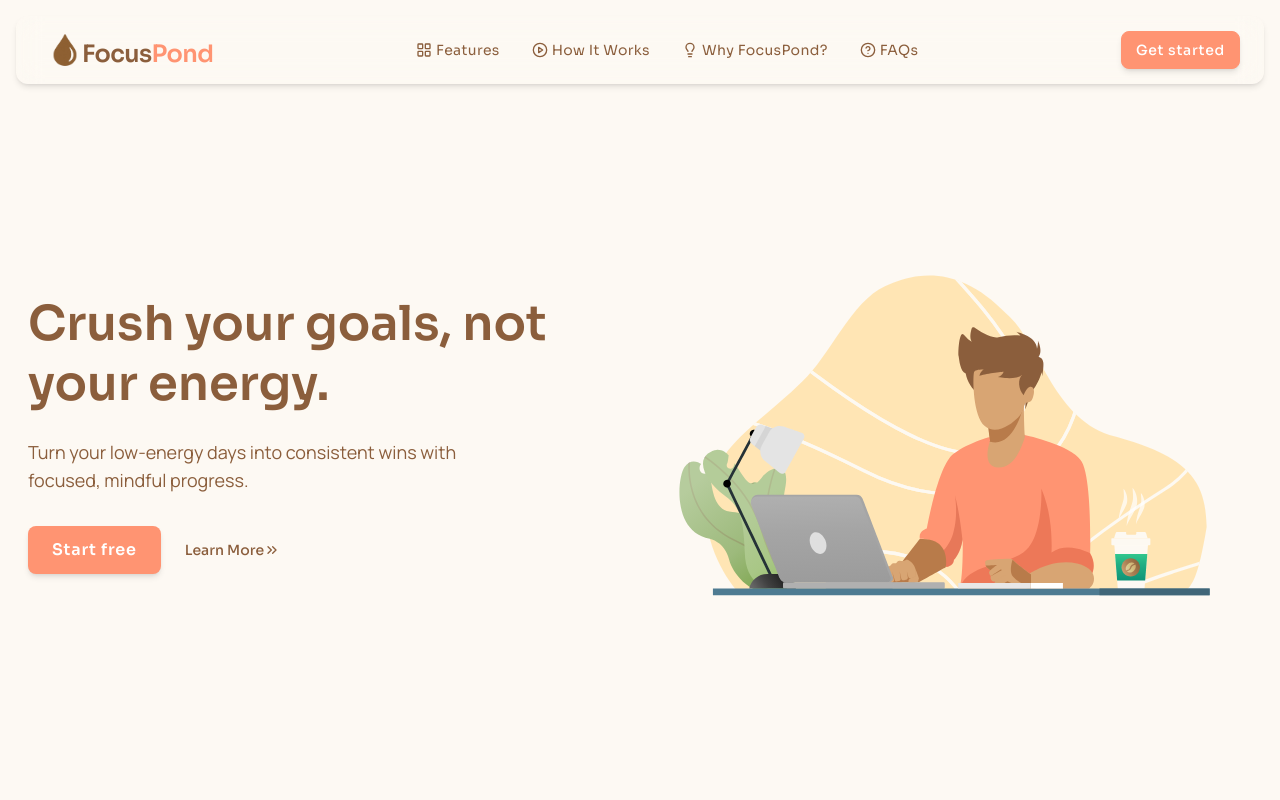
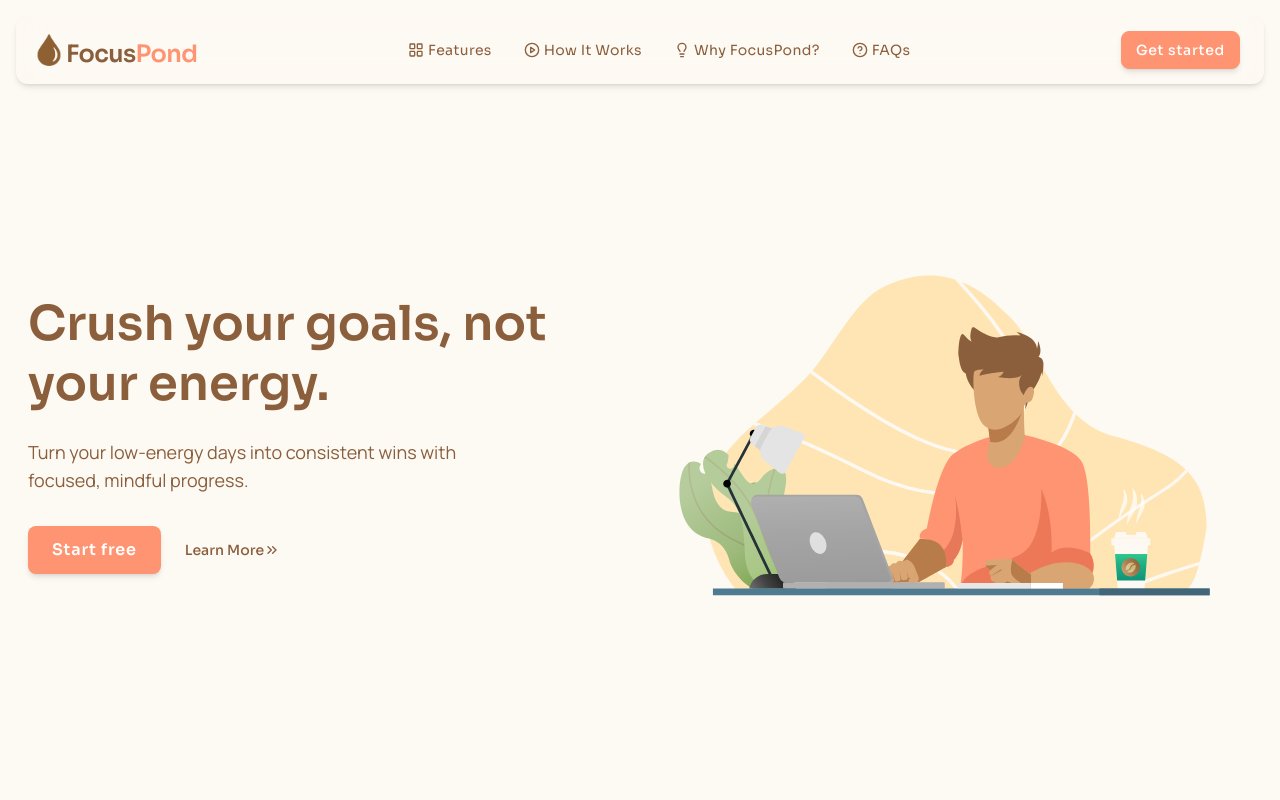
Before and after one commit to liannmaka/Focuspond, a Next.js app: page / in a window 1280 px wide. Shown: the top 800 px of the page. Built offline with nearby package versions, Linux system fonts and the light colour scheme.

Commit message:
bug: fixed the issue with the spacing on the navbar

```diff
--- a/src/app/(landing-page)/_components/NavBar.tsx
+++ b/src/app/(landing-page)/_components/NavBar.tsx
@@ -52,7 +52,9 @@ const NavBar: React.FC = () => {
       <nav className="max-w-[90rem] mx-auto flex justify-between items-center h-[var(--header-height)]">
         {/* Logo and App name */}
         <div className="flex items-center">
-          <BrandLogo />
+          <div className="-ml-4">
+            <BrandLogo />
+          </div>
           <Link
             href="/"
             className="text-walnut-brown font-sora text-2xl font-semibold tracking-tight -ml-2 pt-2"
```
